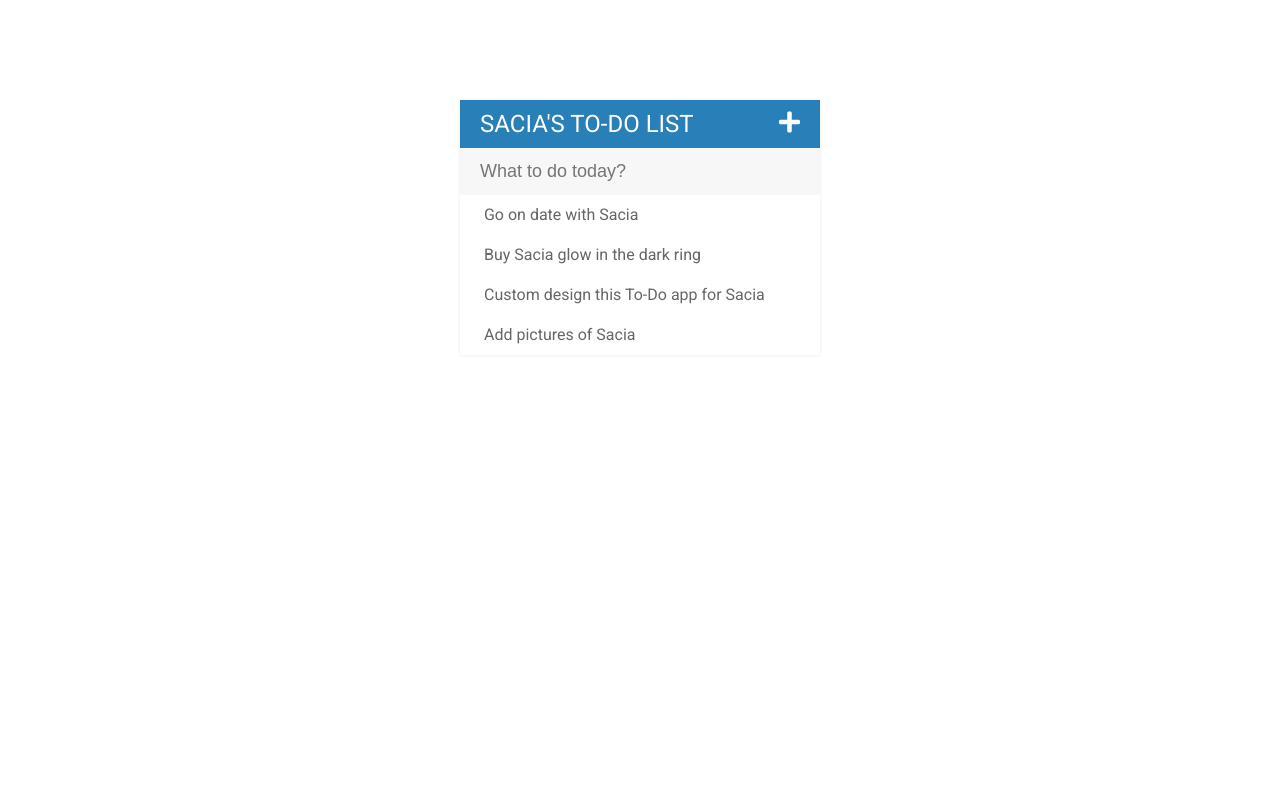
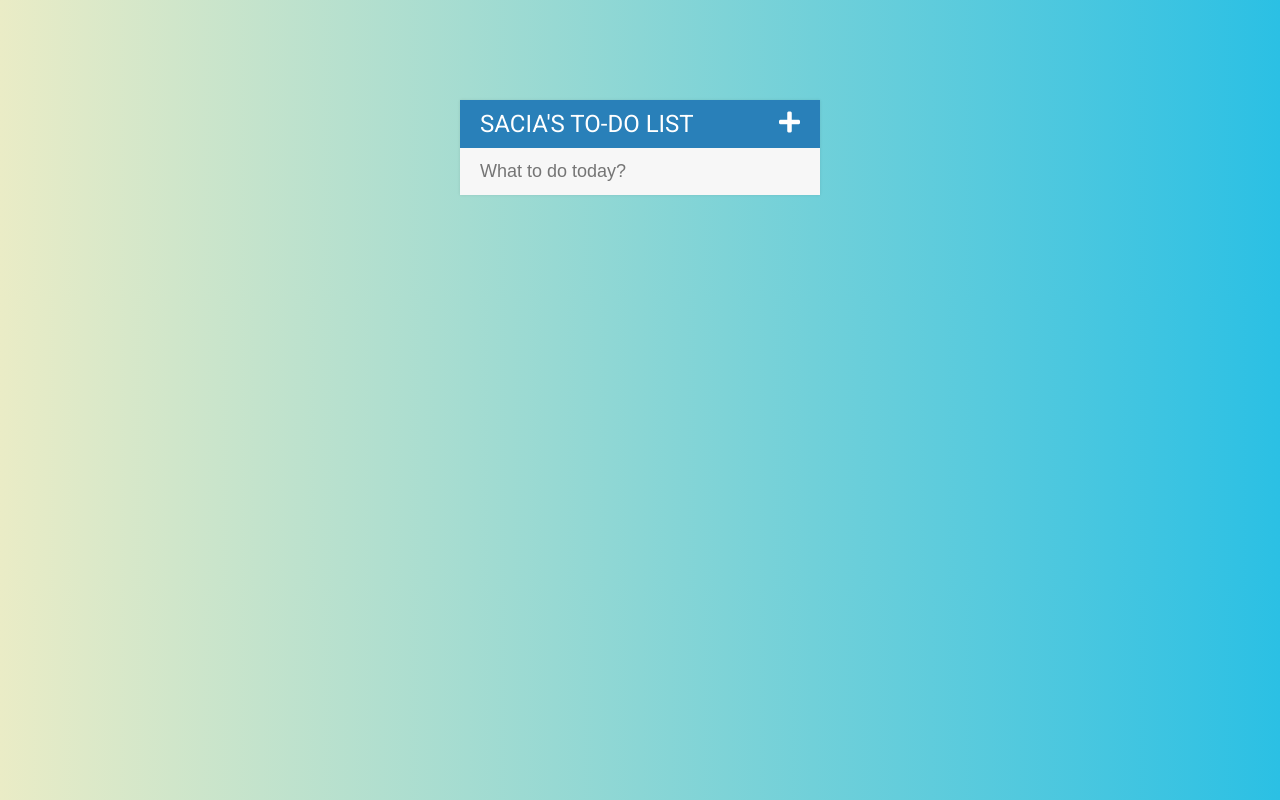
Before and after one commit to omarASC5/Todo-List-Project, a plain HTML site: page index.html in a window 1280 px wide. Drawn offline with Linux system fonts and the light colour scheme; no server answers.

Commit message:
added a gradient backgroundg

```diff
--- a/assets/css/todos.css
+++ b/assets/css/todos.css
@@ -23,6 +23,10 @@ ul {
 
 body {
 	font-family: roboto;
+	background: #2BC0E4;  /* fallback for old browsers */
+	background: -webkit-linear-gradient(to right, #EAECC6, #2BC0E4);  /* Chrome 10-25, Safari 5.1-6 */
+	background: linear-gradient(to right, #EAECC6, #2BC0E4); /* W3C, IE 10+/ Edge, Firefox 16+, Chrome 26+, Opera 12+, Safari 7+ */
+
 }
 
 li {
--- a/index.html
+++ b/index.html
@@ -17,10 +17,10 @@
 	<input type="text" placeholder="What to do today?" id="message">
 
 	<ul>
-		<li><span><i class="far fa-trash-alt"></i></span> Go on date with Sacia</li>
+		<!-- <li><span><i class="far fa-trash-alt"></i></span> Go on date with Sacia</li>
 		<li><span><i class="far fa-trash-alt"></i></span> Buy Sacia glow in the dark ring</li>
 		<li><span><i class="far fa-trash-alt"></i></span> Custom design this To-Do app for Sacia</li>
-		<li><span><i class="far fa-trash-alt"></i></span> Add pictures of Sacia </li>
+		<li><span><i class="far fa-trash-alt"></i></span> Add pictures of Sacia </li> -->
 	</ul>
 </div>
 
```
